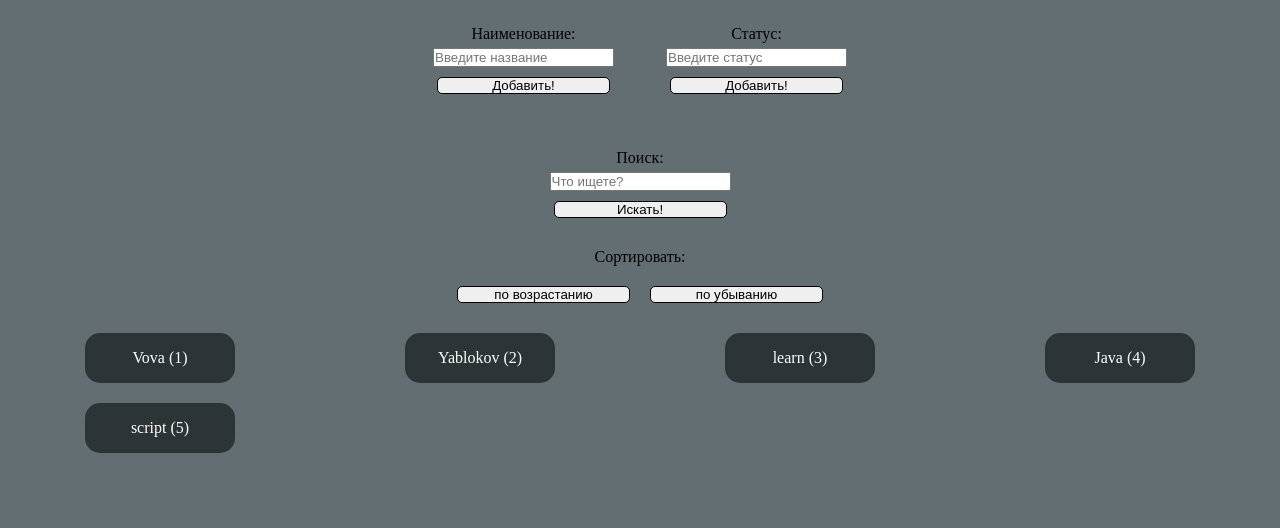
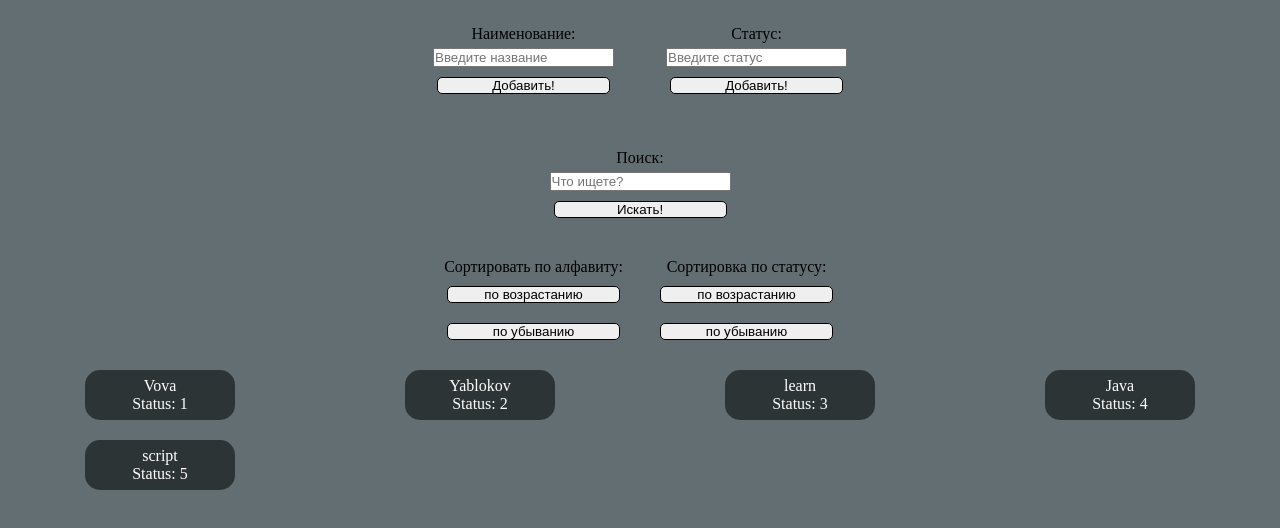
Before and after one commit to VladimirYablokov/JsSelf_cards-sort-, a plain HTML site: page index.html in a window 1280 px wide. Drawn offline with Linux system fonts and the light colour scheme.

Commit message:
закончил сортировку, добавил сортировку по статусу, обрнул все действия в функции

```diff
--- a/index.html
+++ b/index.html
@@ -29,11 +29,19 @@
             <button>Искать!</button>
         </div>
     </form>
-    <div>Сортировать:</div>
-    <div class="btns">
-        <button class="sortUp">по возрастанию</button>
-        <button class="sortDown">по убыванию</button>
+    <div>
+        <div class="btns">
+            <div>Сортировать по алфавиту:</div>
+            <button class="sortAlphabetUp">по возрастанию</button>
+            <button class="sortAlphabetDown">по убыванию</button>
+        </div>
+        <div class="btns">
+            <div>Сортировка по статусу:</div>
+            <button class="sortStatusUp">по возрастанию</button>
+            <button class="sortStatusDown">по убыванию</button>
+        </div>
     </div>
+
     <div id="result">
 
     </div>
--- a/script/script.js
+++ b/script/script.js
@@ -1,10 +1,15 @@
 const addFormElem = document.forms[0];
 const searchFormElem = document.forms[1];
+
 const resultElem = document.querySelector('#result');
-const upSortElem = document.querySelector('.sortUp');
-const downSortElem = document.querySelector('.sortDown');
-let cards = [
-    {
+
+const upAlphabetSortElem = document.querySelector('.sortAlphabetUp');
+const downAlphabetSortElem = document.querySelector('.sortAlphabetDown');
+
+const upStatusSortElem = document.querySelector('.sortStatusUp');
+const downStatusSortElem = document.querySelector('.sortStatusDown');
+
+let cards = [{
         title: 'Vova',
         status: '1'
     },
@@ -31,61 +36,66 @@ function render(list) {
     for (let elem of list) {
         const card = document.createElement('div');
         const nameElem = document.createElement('p');
+        const statusElem = document.createElement('p')
         resultElem.append(card);
-        card.append(nameElem);
-        nameElem.innerText = `${elem.title} (${elem.status})`;
+        card.append(nameElem, statusElem);
+        nameElem.innerText = `${elem.title}`;
+        statusElem.innerText = `Status: ${elem.status}`
     };
 };
+render(cards);
 
+function formAdd() {
     addFormElem.addEventListener('submit', event => {
         event.preventDefault();
         const title = event.target.title.value;
         const status = event.target.status.value;
-        if(title !== '' && status !== ''){
-            cards.push({title, status});
-        }else{
+        if (title !== '' && status !== '') {
+            cards.push({
+                title,
+                status
+            });
+        } else {
             alert('одно из полей пустое!')
         }
         event.target.title.value = '';
         event.target.status.value = ''
         render(cards);
     });
+}
+formAdd()
 
+function formSearch() {
     searchFormElem.addEventListener('submit', event => {
         event.preventDefault();
         if (searchFormElem.search.value === '') {
-        alert('введите значение поиска')
+            alert('введите значение поиска');
         } else {
-        const value = event.target.search.value
-        const lst = cards.filter(elem => elem.title.startsWith(value))
-        event.target.search.value = ''
+            const value = event.target.search.value;
+            const lst = cards.filter(elem => elem.title.startsWith(value));
+            event.target.search.value = '';
             render(lst);
         };
     });
+}
+formSearch()
 
-// upSortElem.addEventListener('click', event => {
-//     cards.sort((a, b) => {
-//         if (a.toLowerCase() < b.toLowerCase()) {
-//             return -1;
-//         }
-//         if (a.toLowerCase() > b.toLowerCase()) {
-//             return 1;
-//         }
-//         return 0;
-//     });
-//     render();
-// });
-
-// downSortElem.addEventListener('click', event => {
-//     cards.sort((a, b) => {
-//         if (a.toLowerCase() > b.toLowerCase()) {
-//             return -1;
-//         }
-//         if (a.toLowerCase() < b.toLowerCase()) {
-//             return 1;
-//         }
-//         return 0;
-//     });
-//     render();
-// });
+function sort() {
+    upAlphabetSortElem.addEventListener('click', event => {
+        cards.sort((value1, value2) => value1.title.localeCompare(value2.title))
         render(cards);
+    });
+    downAlphabetSortElem.addEventListener('click', event => {
+        cards.sort((value1, value2) => value2.title.localeCompare(value1.title))
+        render(cards);
+    });
+    upStatusSortElem.addEventListener('click', event => {
+        cards.sort((value1, value2) => value1.status.localeCompare(value2.status))
+        render(cards);
+    });
+    downStatusSortElem.addEventListener('click', event => {
+        cards.sort((value1, value2) => value2.status.localeCompare(value1.status))
+        render(cards);
+    });
+}
+sort()
--- a/style/style.css
+++ b/style/style.css
@@ -29,10 +29,11 @@ label {
 
 .btns {
     display: flex;
-    flex-direction: row;
+    flex-direction: column;
     align-content: center;
-    justify-content: center;
+    justify-content: flex-start;
     padding: 10px;
+    align-items: center;
 }
 
 div {
```
Lines whose indentation alone changed are shown as unchanged.
